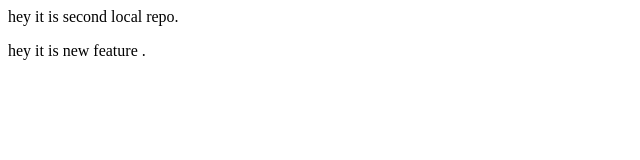
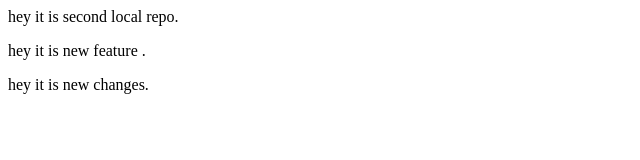
Before and after one commit to chitranshu07-coder/LocalRepo, a plain HTML site: page index.html in a window 1280 px wide. Shown: the whole page, without its empty margins (0-640 px from the left). Drawn offline with Linux system fonts and the light colour scheme.

Commit message:
your messges is new

```diff
--- a/index.html
+++ b/index.html
@@ -1,2 +1,3 @@
 <p> hey it is second local repo.</p>
 <p> hey it is new feature .</p>
+<p> hey it is new changes.</p>
```
